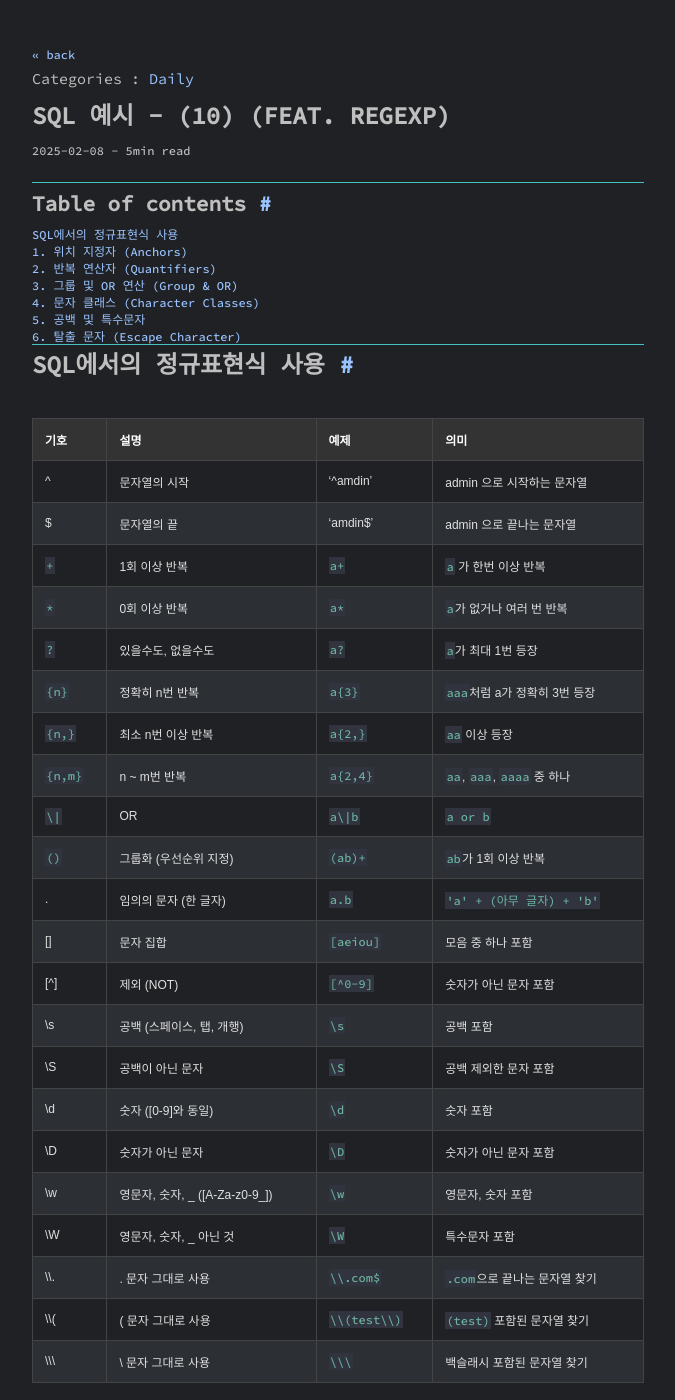
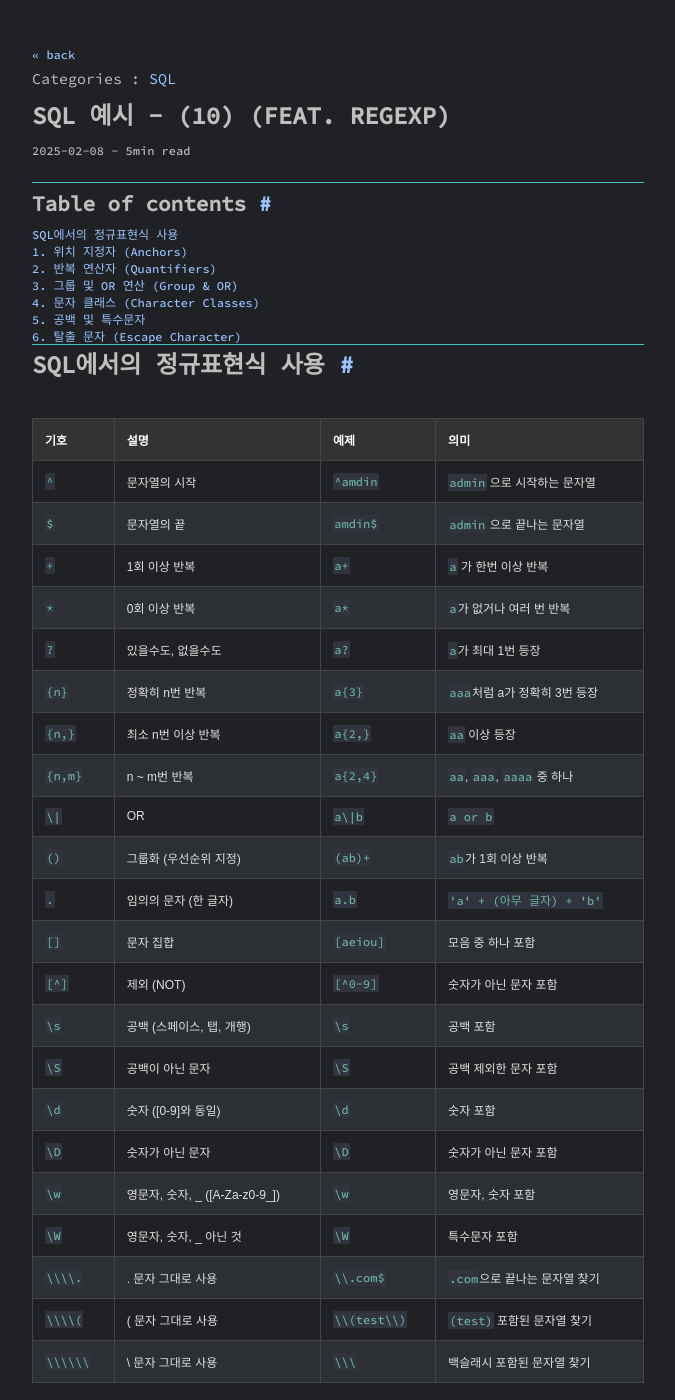
Before and after one commit to pozuhtuhv/pozuhtuhv.github.io, a Jekyll site: the page built from _posts/2025-02-08-sql-example-regexp.md, in a window 1280 px wide and 1400 px high. Shown: the whole window, without its empty margins (302-977 px from the left). Built offline with Jekyll 4.4.1, drawn with Linux system fonts in a browser that asks for light colours; some web fonts are replaced; comment, search, counter and statistics services are not loaded; some of the changed text lies outside the part shown.

Commit message:
(edit) categories

````diff
--- a/_posts/2025-02-08-sql-example-regexp.md
+++ b/_posts/2025-02-08-sql-example-regexp.md
@@ -2,7 +2,7 @@
 title: SQL 예시 - (10) (feat. REGEXP)
 description: SQL 정규표현식 예시
 layout: post
-categories: Daily
+categories: SQL
 published: true
 date_published: 2025-02-07
 date_modified: 2025-02-07
@@ -24,8 +24,8 @@ tag: [sql, example, regexp]
 
 | 기호 | 설명 | 예제 | 의미 |
 | --- | --- | --- | --- |
-| ^ | 문자열의 시작 | '^amdin' | admin 으로 시작하는 문자열 |
-| $ | 문자열의 끝 | 'amdin$' | admin 으로 끝나는 문자열 |
+| `^` | 문자열의 시작 | `^amdin` | `admin` 으로 시작하는 문자열 |
+| `$` | 문자열의 끝 | `amdin$` | `admin` 으로 끝나는 문자열 |
 | `+` | 1회 이상 반복 | `a+` | `a` 가 한번 이상 반복|
 | `*` | 0회 이상 반복 | `a*` | `a`가 없거나 여러 번 반복 |
 | `?` | 있을수도, 없을수도 | `a?` | `a`가 최대 1번 등장 |
@@ -34,18 +34,18 @@ tag: [sql, example, regexp]
 | `{n,m}` | n ~ m번 반복 | `a{2,4}` | `aa`, `aaa`, `aaaa` 중 하나 |
 | `\|` | OR | `a\|b` | `a or b` |
 | `()` | 그룹화 (우선순위 지정) | `(ab)+` | `ab`가 1회 이상 반복 |
-| . | 임의의 문자 (한 글자) | `a.b` | `'a' + (아무 글자) + 'b'` |
-| [] | 문자 집합 | `[aeiou]` | 모음 중 하나 포함 |
-| [^] | 제외 (NOT) | `[^0-9]` | 숫자가 아닌 문자 포함 |
-| \s | 공백 (스페이스, 탭, 개행) | `\s` | 공백 포함 |
-| \S | 공백이 아닌 문자 | `\S` | 공백 제외한 문자 포함 |
-| \d | 숫자 ([0-9]와 동일) | `\d` | 숫자 포함 |
-| \D | 숫자가 아닌 문자 | `\D` | 숫자가 아닌 문자 포함 |
-| \w | 영문자, 숫자, _ ([A-Za-z0-9_]) | `\w` | 영문자, 숫자 포함 |
-| \W | 영문자, 숫자, _ 아닌 것 | `\W` | 특수문자 포함 |
-| \\\\. | . 문자 그대로 사용 | `\\.com$` | `.com`으로 끝나는 문자열 찾기 |
-| \\\\( | ( 문자 그대로 사용 | `\\(test\\)` | `(test)` 포함된 문자열 찾기 |
-| \\\\\\ | \ 문자 그대로 사용 | `\\\` | 백슬래시 포함된 문자열 찾기 |
+| `.` | 임의의 문자 (한 글자) | `a.b` | `'a' + (아무 글자) + 'b'` |
+| `[]` | 문자 집합 | `[aeiou]` | 모음 중 하나 포함 |
+| `[^]` | 제외 (NOT) | `[^0-9]` | 숫자가 아닌 문자 포함 |
+| `\s` | 공백 (스페이스, 탭, 개행) | `\s` | 공백 포함 |
+| `\S` | 공백이 아닌 문자 | `\S` | 공백 제외한 문자 포함 |
+| `\d` | 숫자 ([0-9]와 동일) | `\d` | 숫자 포함 |
+| `\D` | 숫자가 아닌 문자 | `\D` | 숫자가 아닌 문자 포함 |
+| `\w` | 영문자, 숫자, _ ([A-Za-z0-9_]) | `\w` | 영문자, 숫자 포함 |
+| `\W` | 영문자, 숫자, _ 아닌 것 | `\W` | 특수문자 포함 |
+| `\\\\.` | . 문자 그대로 사용 | `\\.com$` | `.com`으로 끝나는 문자열 찾기 |
+| `\\\\(` | ( 문자 그대로 사용 | `\\(test\\)` | `(test)` 포함된 문자열 찾기 |
+| `\\\\\\` | \ 문자 그대로 사용 | `\\\` | 백슬래시 포함된 문자열 찾기 |
 
 <br>
 
@@ -53,8 +53,8 @@ tag: [sql, example, regexp]
 
 | 기호 | 설명 | 예제 | 의미 |
 | --- | --- | --- | --- |
-| ^ | 문자열의 시작 | '^amdin' | admin 으로 시작하는 문자열 |
-| $ | 문자열의 끝 | 'amdin$' | admin 으로 끝나는 문자열 |
+| `^` | 문자열의 시작 | '^amdin' | admin 으로 시작하는 문자열 |
+| `$` | 문자열의 끝 | 'amdin$' | admin 으로 끝나는 문자열 |
 
 ```sql
 SELECT * FROM users WHERE username REGEXP '^admin';
@@ -96,9 +96,9 @@ SELECT * FROM words WHERE word REGEXP '(abc)+'; -- 'abc'가 반복되는 단어
 
 | 기호 | 설명 | 예제 | 의미 |
 | --- | --- | --- | --- |
-| . | 임의의 문자 (한 글자) | `a.b` | `'a' + (아무 글자) + 'b'` |
-| [] | 문자 집합 | `[aeiou]` | 모음 중 하나 포함 |
-| [^] | 제외 (NOT) | `[^0-9]` | 숫자가 아닌 문자 포함 |
+| `.` | 임의의 문자 (한 글자) | `a.b` | `'a' + (아무 글자) + 'b'` |
+| `[]` | 문자 집합 | `[aeiou]` | 모음 중 하나 포함 |
+| `[^]` | 제외 (NOT) | `[^0-9]` | 숫자가 아닌 문자 포함 |
 
 ```sql
 SELECT * FROM words WHERE word REGEXP 'c.t'; -- 'cat', 'cut', 'cot' 등 찾기
@@ -111,12 +111,12 @@ SELECT * FROM messages WHERE content REGEXP '[^A-Za-z0-9]'; -- 특수문자가
 
 | 기호 | 설명 | 예제 | 의미 |
 | --- | --- | --- | --- |
-| \s | 공백 (스페이스, 탭, 개행) | `\s` | 공백 포함 |
-| \S | 공백이 아닌 문자 | `\S` | 공백 제외한 문자 포함 |
-| \d | 숫자 ([0-9]와 동일) | `\d` | 숫자 포함 |
-| \D | 숫자가 아닌 문자 | `\D` | 숫자가 아닌 문자 포함 |
-| \w | 영문자, 숫자, _ ([A-Za-z0-9_]) | `\w` | 영문자, 숫자 포함 |
-| \W | 영문자, 숫자, _ 아닌 것 | `\W` | 특수문자 포함 |
+| `\s` | 공백 (스페이스, 탭, 개행) | `\s` | 공백 포함 |
+| `\S` | 공백이 아닌 문자 | `\S` | 공백 제외한 문자 포함 |
+| `\d` | 숫자 ([0-9]와 동일) | `\d` | 숫자 포함 |
+| `\D` | 숫자가 아닌 문자 | `\D` | 숫자가 아닌 문자 포함 |
+| `\w` | 영문자, 숫자, _ ([A-Za-z0-9_]) | `\w` | 영문자, 숫자 포함 |
+| `\W` | 영문자, 숫자, _ 아닌 것 | `\W` | 특수문자 포함 |
 
 ```sql
 SELECT * FROM users WHERE username REGEXP '\\s'; -- 공백이 포함된 사용자 찾기
@@ -129,9 +129,9 @@ SELECT * FROM messages WHERE content REGEXP '\\W'; -- 특수문자가 포함된
 
 | 기호 | 설명 | 예제 | 의미 |
 | --- | --- | --- | --- |
-| \\\\. | . 문자 그대로 사용 | `\\.com$` | `.com`으로 끝나는 문자열 찾기 |
-| \\\\( | ( 문자 그대로 사용 | `\\(test\\)` | `(test)` 포함된 문자열 찾기 |
-| \\\\\\ | \ 문자 그대로 사용 | `\\\` | 백슬래시 포함된 문자열 찾기 |
+| `\\\\.` | `.` 문자 그대로 사용 | `\\.com$` | `.com`으로 끝나는 문자열 찾기 |
+| `\\\\(` | `(` 문자 그대로 사용 | `\\(test\\)` | `(test)` 포함된 문자열 찾기 |
+| `\\\\\\` | `\` 문자 그대로 사용 | `\\\` | 백슬래시 포함된 문자열 찾기 |
 
 ```sql
 SELECT * FROM websites WHERE url REGEXP '\\.com$'; -- '.com'으로 끝나는 도메인 찾기
````
